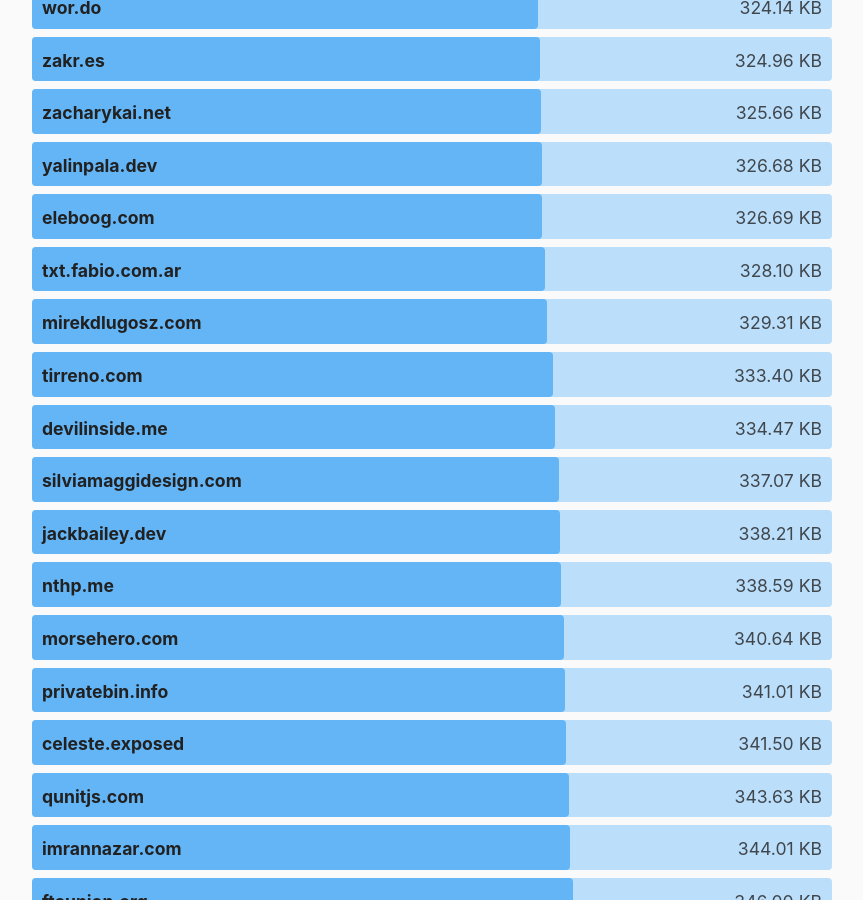
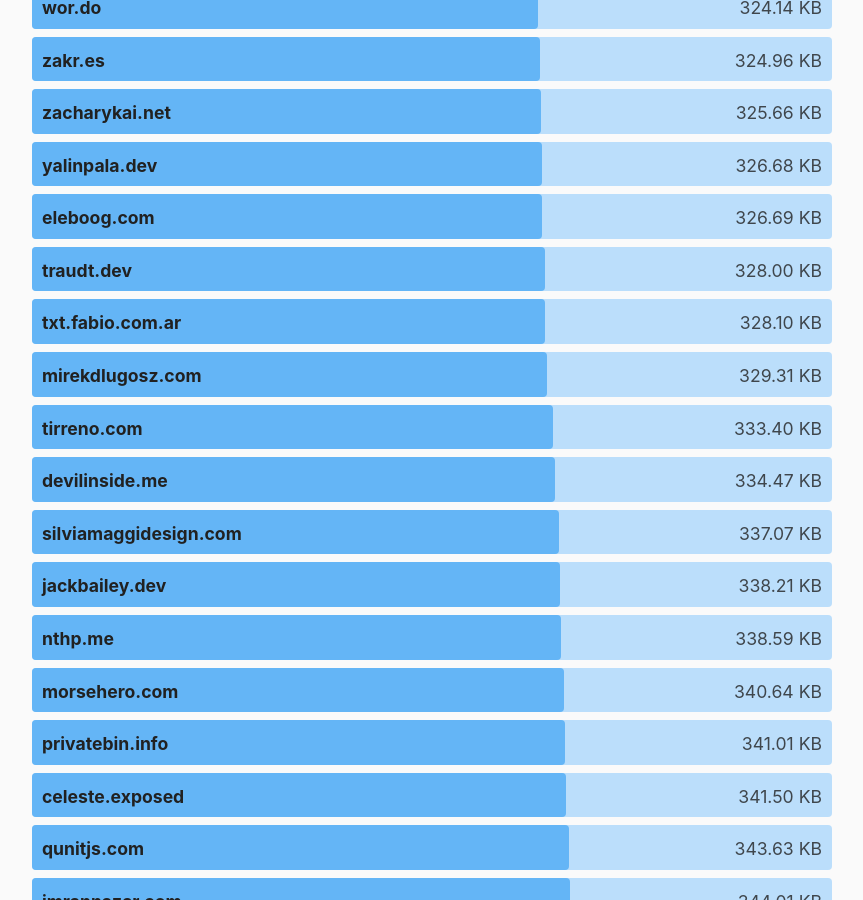
Before and after one commit to kevquirk/512kb.club, a Jekyll site: the page built from index.md, in a window 1280 px wide and 900 px high, scrolled down 40992 px. Shown: the whole window, without its empty margins (208-1071 px from the left). Built offline with Jekyll 4.4.1, drawn with Linux system fonts in a browser that asks for light colours.

Commit message:
Update sites.yml

```diff
--- a/_data/sites.yml
+++ b/_data/sites.yml
@@ -1,3 +1,7 @@
+- domain: traudt.dev
+  url: https://traudt.dev/
+  size: 328.0
+  last-checked: 2025-07-21
 - domain: 0xedward.io
   url: https://0xedward.io/
   size: 41.02
```
